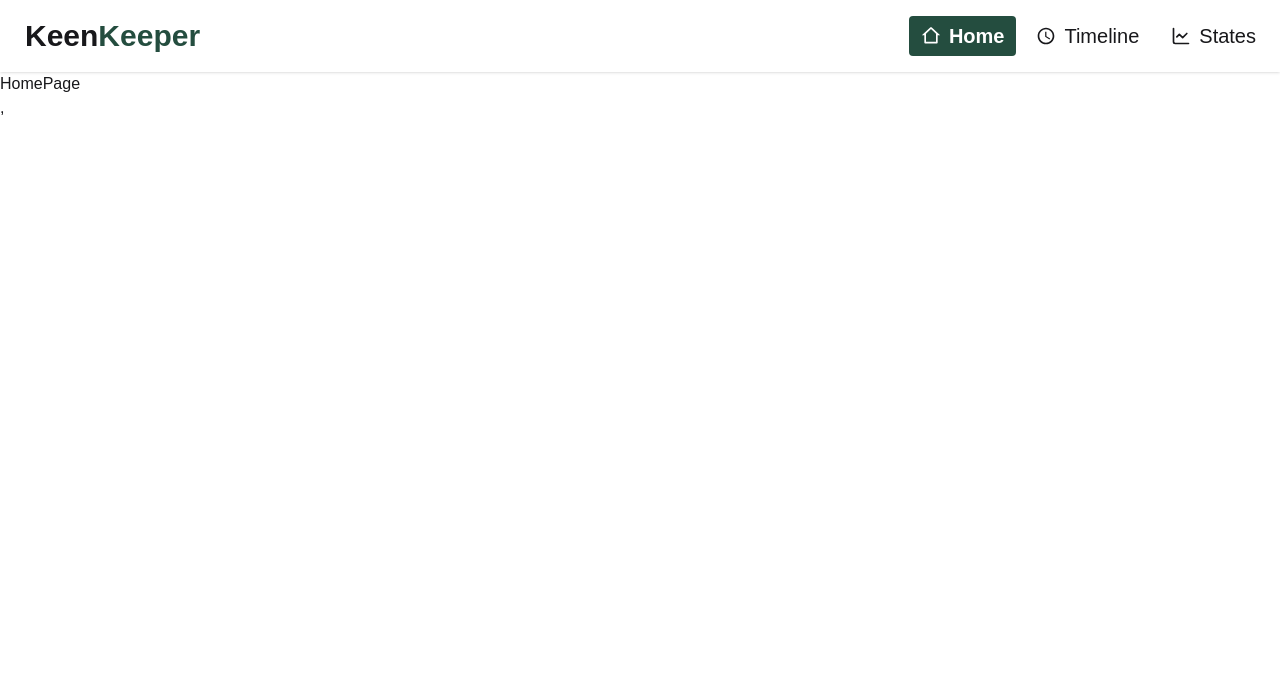
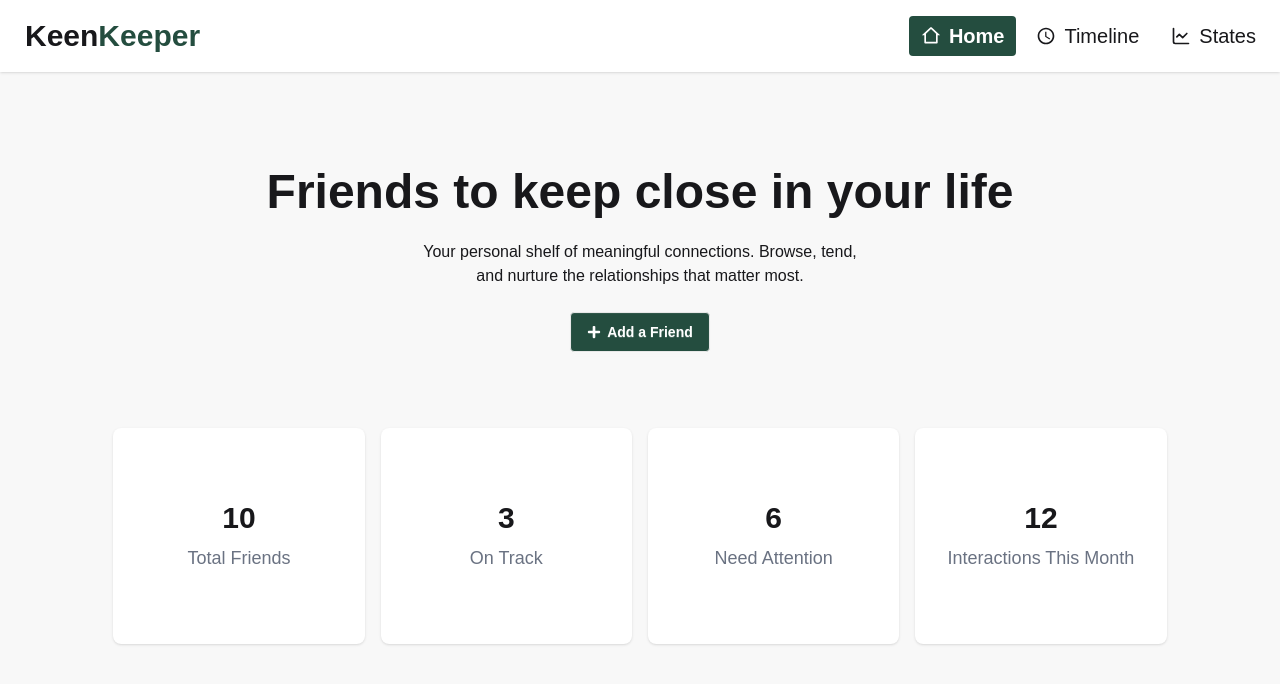
Before and after one commit to atikur-rahman12/my-7th-assignment, a React (Vite) app: page / in a window 1280 px wide. Shown: the top 684 px of the page. Built offline with nearby package versions, Linux system fonts and the light colour scheme.

Commit message:
add banner and card section for homepage

```diff
--- /dev/null
+++ b/src/components/HomePage/Banner.jsx
@@ -0,0 +1,28 @@
+import React from "react";
+import { FaPlus } from "react-icons/fa";
+
+const Banner = () => {
+  return (
+    <div className="hero bg-base-200">
+      <div className="mt-20">
+        <div className="hero-content text-center">
+          <div className="max-w-3xl">
+            <h1 className="text-5xl font-bold">
+              Friends to keep close in your life
+            </h1>
+            <p className="py-6">
+              Your personal shelf of meaningful connections. Browse, tend, <br /> and
+               nurture the relationships that matter most.
+            </p>
+            <button className="btn bg-[#244D3F] text-white font-semibold">
+              {" "}
+              <FaPlus /> Add a Friend
+            </button>
+          </div>
+        </div>
+      </div>
+    </div>
+  );
+};
+
+export default Banner;
--- /dev/null
+++ b/src/pages/HomePage/Card.jsx
@@ -0,0 +1,36 @@
+import React from "react";
+
+const Card = () => {
+  return (
+    <div className="bg-base-200">
+      <div className="p-15 mx-auto w-11/12 grid grid-cols-1 gap-4 md:grid-cols-4">
+        <div className="card py-10 bg-base-100 card-lg shadow-sm">
+          <div className="card-body flex justify-center items-center text-center h-full ">
+            <h2 className="text-3xl font-bold">10</h2>
+            <p className="text-gray-500 text-lg">Total Friends</p>
+          </div>
+        </div>
+        <div className="card py-10 bg-base-100 card-lg shadow-sm">
+          <div className="card-body flex justify-center items-center text-center h-full ">
+            <h2 className="text-3xl font-bold">3</h2>
+            <p className="text-gray-500 text-lg">On Track</p>
+          </div>
+        </div>
+        <div className="card py-10 bg-base-100 card-lg shadow-sm">
+          <div className="card-body flex justify-center items-center text-center h-full ">
+            <h2 className="text-3xl font-bold">6</h2>
+            <p className="text-gray-500 text-lg">Need Attention</p>
+          </div>
+        </div>
+        <div className="card py-10 bg-base-100 card-lg shadow-sm">
+          <div className="card-body flex justify-center items-center text-center h-full ">
+            <h2 className="text-3xl font-bold">12</h2>
+            <p className="text-gray-500 text-lg">Interactions This Month</p>
+          </div>
+        </div>
+      </div>
+    </div>
+  );
+};
+
+export default Card;
--- a/src/pages/HomePage/HomePage.jsx
+++ b/src/pages/HomePage/HomePage.jsx
@@ -1,9 +1,12 @@
 import React from 'react';
+import Banner from '../../components/HomePage/Banner';
+import Card from './Card';
 
 const Home = () => {
     return (
         <div>
-            HomePage
+            <Banner />
+            <Card />
         </div>
     );
 };
```
